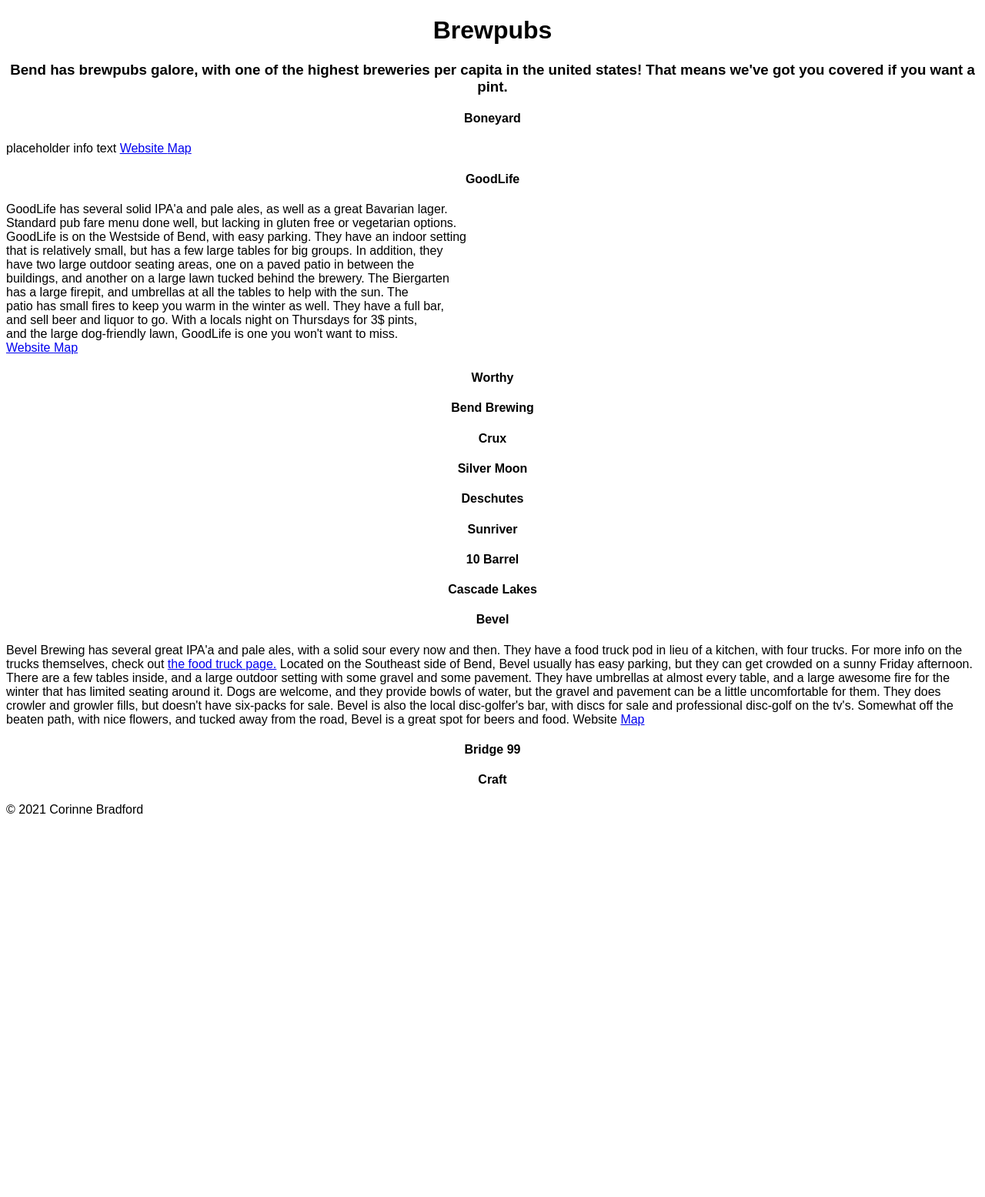
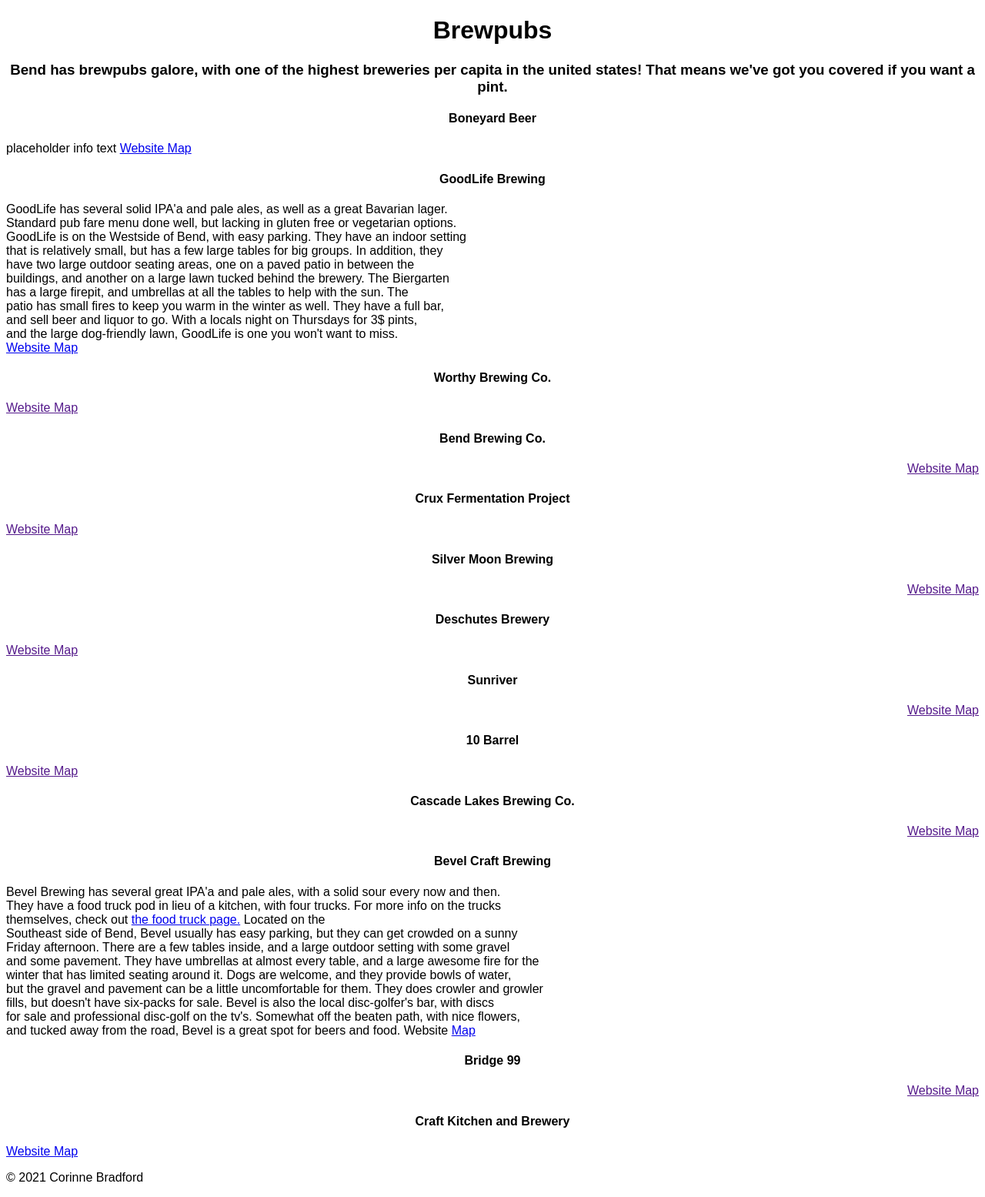
Before and after one commit to coribradford/local_recs_webapp, a Flask app: page /brewpubs in a window 1280 px wide. Shown: the part 54-1609 px from the top of the page at 77% size. Before the commit the page ends 1111 px from the top, so only its background shows below. Run offline with Flask 2, Linux system fonts and the light colour scheme.

Commit message:
adding links

```diff
--- a/templates/brewpubs.html
+++ b/templates/brewpubs.html
@@ -10,7 +10,7 @@
 </h3>
 <div>
     <h4>
-        Boneyard
+        Boneyard Beer
     </h4>
     <p style="text-align: left">
         placeholder info text
@@ -24,7 +24,7 @@
 </div>
 <div>
     <h4>
-        GoodLife
+        GoodLife Brewing
     </h4>
     <p style="text-align: left;">
         GoodLife has several solid IPA'a and pale ales, as well as a great Bavarian lager. <br>
@@ -48,41 +48,67 @@
 
 <div >
     <h4>
-        Worthy
+        Worthy Brewing Co.
     </h4>
     <p style="text-align: left;">
-
+        <a href="">
+            Website
+        </a>
+        <a href="">
+            Map
+        </a>
     </p>
 </div>
 <div >
     <h4>
-        Bend Brewing
+        Bend Brewing Co.
     </h4>
     <p style="text-align: right;">
+        <a href="">
+            Website
+        </a>
+        <a href="">
+            Map
+        </a>
     </p>
 </div>
 <div >
     <h4>
-        Crux
+        Crux Fermentation Project
     </h4>
     <p style="text-align: left;">
-
+        <a href="">
+            Website
+        </a>
+        <a href="">
+            Map
+        </a>
     </p>
 </div>
 <div >
     <h4>
-        Silver Moon
+        Silver Moon Brewing
     </h4>
     <p style="text-align: right;">
-
+        <a href="">
+            Website
+        </a>
+        <a href="">
+            Map
+        </a>
     </p>
 </div>
 <div >
     <h4>
-        Deschutes
+        Deschutes Brewery
     </h4>
     <p style="text-align: left;">
-
+        <a href="">
+            Website
+        </a>
+        <a href="">
+            Map
+        </a>
     </p>
 </div>
 <div>
@@ -90,7 +116,12 @@
         Sunriver
     </h4>
     <p style="text-align: right;">
-
+        <a href="">
+            Website
+        </a>
+        <a href="">
+            Map
+        </a>
     </p>
 </div>
 <div >
@@ -98,30 +129,43 @@
         10 Barrel
     </h4>
     <p style="text-align: left;">
-
+        <a href="">
+            Website
+        </a>
+        <a href="">
+            Map
+        </a>
     </p>
 </div>
 <div >
     <h4>
-        Cascade Lakes
+        Cascade Lakes Brewing Co.
     </h4>
     <p style="text-align: right;">
-
+        <a href="">
+            Website
+        </a>
+        <a href="">
+            Map
+        </a>
     </p>
 </div>
 <div >
     <h4>
-        Bevel
+        Bevel Craft Brewing
     </h4>
     <p style="text-align: left;">
-        Bevel Brewing has several great IPA'a and pale ales, with a solid sour every now and then. They have a food truck pod
-        in lieu of a kitchen, with four trucks. For more info on the trucks themselves, check out <a href="/food_trucks-taphouses">the food truck page.</a>
-        Located on the Southeast side of Bend, Bevel usually has easy parking, but they can get crowded on a sunny Friday afternoon. There
-        are a few tables inside, and a large outdoor setting with some gravel and some pavement. They have umbrellas at almost every table,
-        and a large awesome fire for the winter that has limited seating around it. Dogs are welcome, and they provide bowls of water, but
-        the gravel and pavement can be a little uncomfortable for them. They does crowler and growler fills, but doesn't have six-packs for sale.
-        Bevel is also the local disc-golfer's bar, with discs for sale and professional disc-golf on the tv's. Somewhat off the beaten path, with
-        nice flowers, and tucked away from the road, Bevel is a great spot for beers and food.
+        Bevel Brewing has several great IPA'a and pale ales, with a solid sour every now and then. <br>
+        They have a food truck pod in lieu of a kitchen, with four trucks. For more info on the trucks <br>
+        themselves, check out <a href="/food_trucks-taphouses">the food truck page.</a> Located on the <br>
+        Southeast side of Bend, Bevel usually has easy parking, but they can get crowded on a sunny <br>
+        Friday afternoon. There are a few tables inside, and a large outdoor setting with some gravel <br>
+        and some pavement. They have umbrellas at almost every table, and a large awesome fire for the <br>
+        winter that has limited seating around it. Dogs are welcome, and they provide bowls of water, <br>
+        but the gravel and pavement can be a little uncomfortable for them. They does crowler and growler<br>
+        fills, but doesn't have six-packs for sale. Bevel is also the local disc-golfer's bar, with discs <br>
+        for sale and professional disc-golf on the tv's. Somewhat off the beaten path, with nice flowers, <br>
+        and tucked away from the road, Bevel is a great spot for beers and food.
         <a href="https://www.bevelbeer.com/"></a>
             Website
         </a>
@@ -135,15 +179,25 @@
         Bridge 99
     </h4>
     <p style="text-align: right;">
-
+        <a href="">
+            Website
+        </a>
+        <a href="">
+            Map
+        </a>
     </p>
 </div>
 <div >
     <h4>
-        Craft
+        Craft Kitchen and Brewery
     </h4>
     <p style="text-align: left;">
-
+        <a href="https://craftoregon.com/">
+            Website
+        </a>
+        <a href="https://www.google.com/maps/place/Craft+Kitchen+%26+Brewery/@44.0871932,-121.2926611,17z/data=!3m1!4b1!4m5!3m4!1s0x54b8c62cf657e967:0x2a44a407e7d090ab!8m2!3d44.0870595!4d-121.2903872">
+            Map
+        </a>
     </p>
 </div>
 {% endblock %}
```
